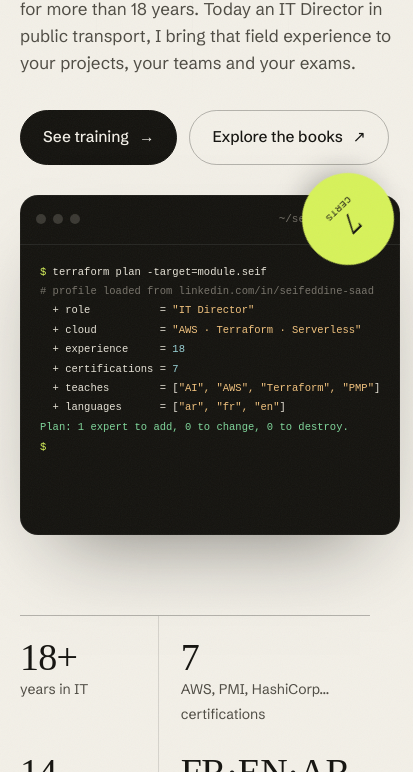
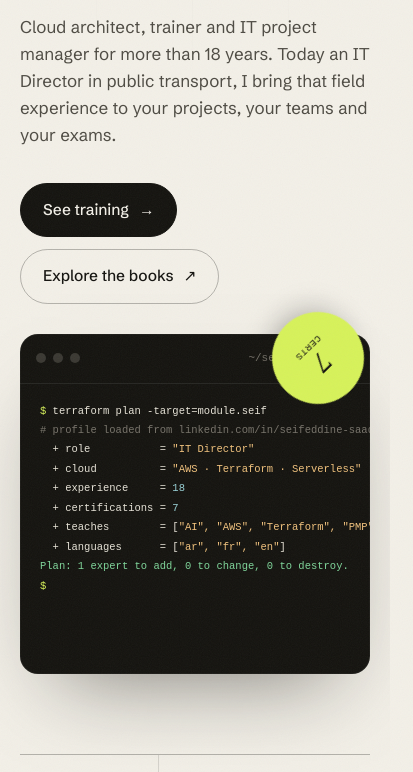
Before and after one commit to SeifeddineSAAD/seifsaad-site, a plain HTML site: page index.html in a window 390 px wide. Shown: the part 386-1158 px from the top of the page, 413 px wide, since content can reach past the window. Drawn offline with Linux system fonts and the light colour scheme; a web font is replaced by a local one.

Commit message:
Corrige le débordement horizontal de l'accueil sur mobile
Co-Authored-By: Claude Opus 5.5 <noreply@anthropic.com>
Claude-Session: https://claude.ai/code/session_01R9nYFifjgVeBWU9oin5C3g

```diff
--- a/assets/css/style.css
+++ b/assets/css/style.css
@@ -170,6 +170,7 @@ a { color: inherit; text-decoration: none; }
 /* ---------- Hero ---------- */
 .hero { position: relative; padding: 170px 0 70px; }
 .hero-grid { display: grid; grid-template-columns: 1.25fr .9fr; gap: clamp(30px, 5vw, 80px); align-items: end; }
+.hero-grid > * { min-width: 0; }
 .eyebrow { display: inline-flex; align-items: center; gap: 10px; color: var(--ink-2); }
 .eyebrow .dot { width: 8px; height: 8px; border-radius: 50%; background: #3DAA5C; box-shadow: 0 0 0 4px rgba(61, 170, 92, .18); }
 .h-display {
```
